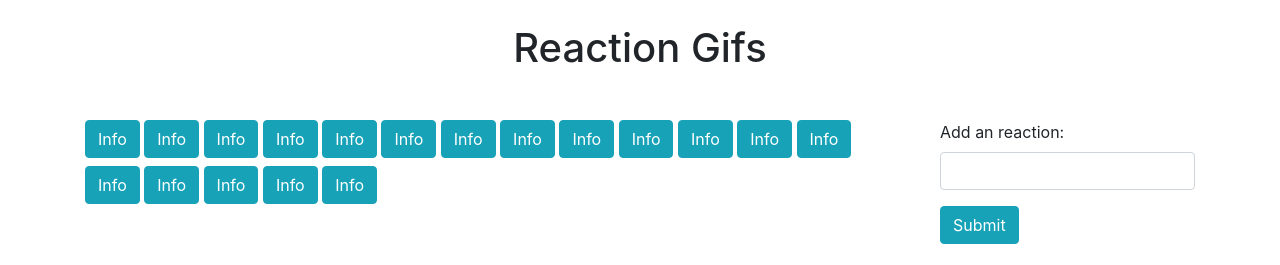
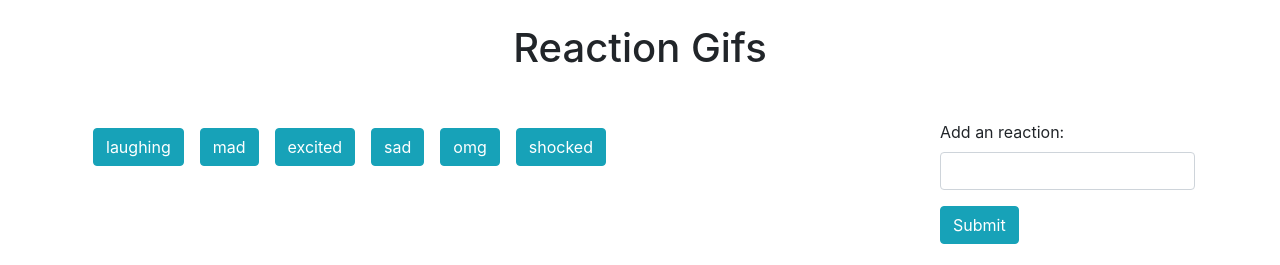
Before and after one commit to SunnyTong2019/gif-tastic, a plain HTML site: page index.html in a window 1280 px wide. Shown: the top 265 px of the page. Drawn offline with nearby package versions, Linux system fonts and the light colour scheme.

Commit message:
added code to render buttons

```diff
--- a/assets/javascript/app.js
+++ b/assets/javascript/app.js
@@ -0,0 +1,37 @@
+$(document).ready(function () {
+
+
+    var reactions = ["laughing", "mad", "excited", "sad", "omg", "shocked"];
+
+    function renderButtons() {
+
+        $("#buttons-view").empty();
+
+        for (var i = 0; i < reactions.length; i++) {
+            var a = $("<button>");
+            a.addClass("btn btn-info m-2 reaction-button");
+            a.attr("data-reaction", reactions[i]);
+            a.text(reactions[i]);
+            $("#buttons-view").append(a);
+        }
+    }
+
+
+    $("#add-reaction").on("click", function (event) {
+
+        event.preventDefault();
+
+        var newReaction = $("#new-reaction").val().trim();
+
+        if (newReaction) { reactions.push(newReaction); }
+
+        renderButtons();
+    });
+
+
+    renderButtons();
+
+
+
+
+});
--- a/index.html
+++ b/index.html
@@ -20,40 +20,23 @@
         </div>
 
         <div class="row mb-4">
-            <div class="col-12 col-sm-9 mb-3">
-                <button type="button" class="btn btn-info mb-2">Info</button>
-                <button type="button" class="btn btn-info mb-2">Info</button>
-                <button type="button" class="btn btn-info mb-2">Info</button>
-                <button type="button" class="btn btn-info mb-2">Info</button>
-                <button type="button" class="btn btn-info mb-2">Info</button>
-                <button type="button" class="btn btn-info mb-2">Info</button>
-                <button type="button" class="btn btn-info mb-2">Info</button>
-                <button type="button" class="btn btn-info mb-2">Info</button>
-                <button type="button" class="btn btn-info mb-2">Info</button>
-                <button type="button" class="btn btn-info mb-2">Info</button>
-                <button type="button" class="btn btn-info mb-2">Info</button>
-                <button type="button" class="btn btn-info mb-2">Info</button>
-                <button type="button" class="btn btn-info mb-2">Info</button>
-                <button type="button" class="btn btn-info mb-2">Info</button>
-                <button type="button" class="btn btn-info mb-2">Info</button>
-                <button type="button" class="btn btn-info mb-2">Info</button>
-                <button type="button" class="btn btn-info mb-2">Info</button>
-                <button type="button" class="btn btn-info mb-2">Info</button>
+            <div class="col-12 col-sm-9 mb-3" id="buttons-view">
+
+
             </div>
             <div class="col-12 col-sm-3">
                 <form>
                     <div class="form-group">
-                        <label for="exampleInput">Add an reaction:</label>
-                        <input type="text" class="form-control" id="exampleInput">
+                        <label for="new-reaction">Add an reaction:</label>
+                        <input type="text" class="form-control" id="new-reaction">
                     </div>
-                    <button type="submit" class="btn btn-info">Submit</button>
+                    <button type="submit" class="btn btn-info" id="add-reaction">Submit</button>
                 </form>
             </div>
         </div>
 
         <div class="row">
             <div class="col-12" id="gifs">
-
 
                 <div class="d-flex flex-wrap">
                     <div class="p-2">
@@ -78,11 +61,16 @@
                     </div>
                 </div>
 
-
             </div>
         </div>
 
     </div>
+
+    <script src="https://code.jquery.com/jquery-3.4.1.min.js"
+        integrity="sha256-CSXorXvZcTkaix6Yvo6HppcZGetbYMGWSFlBw8HfCJo=" crossorigin="anonymous"></script>
+
+    <script src="assets/javascript/app.js"></script>
+
 </body>
 
 </html>
```
